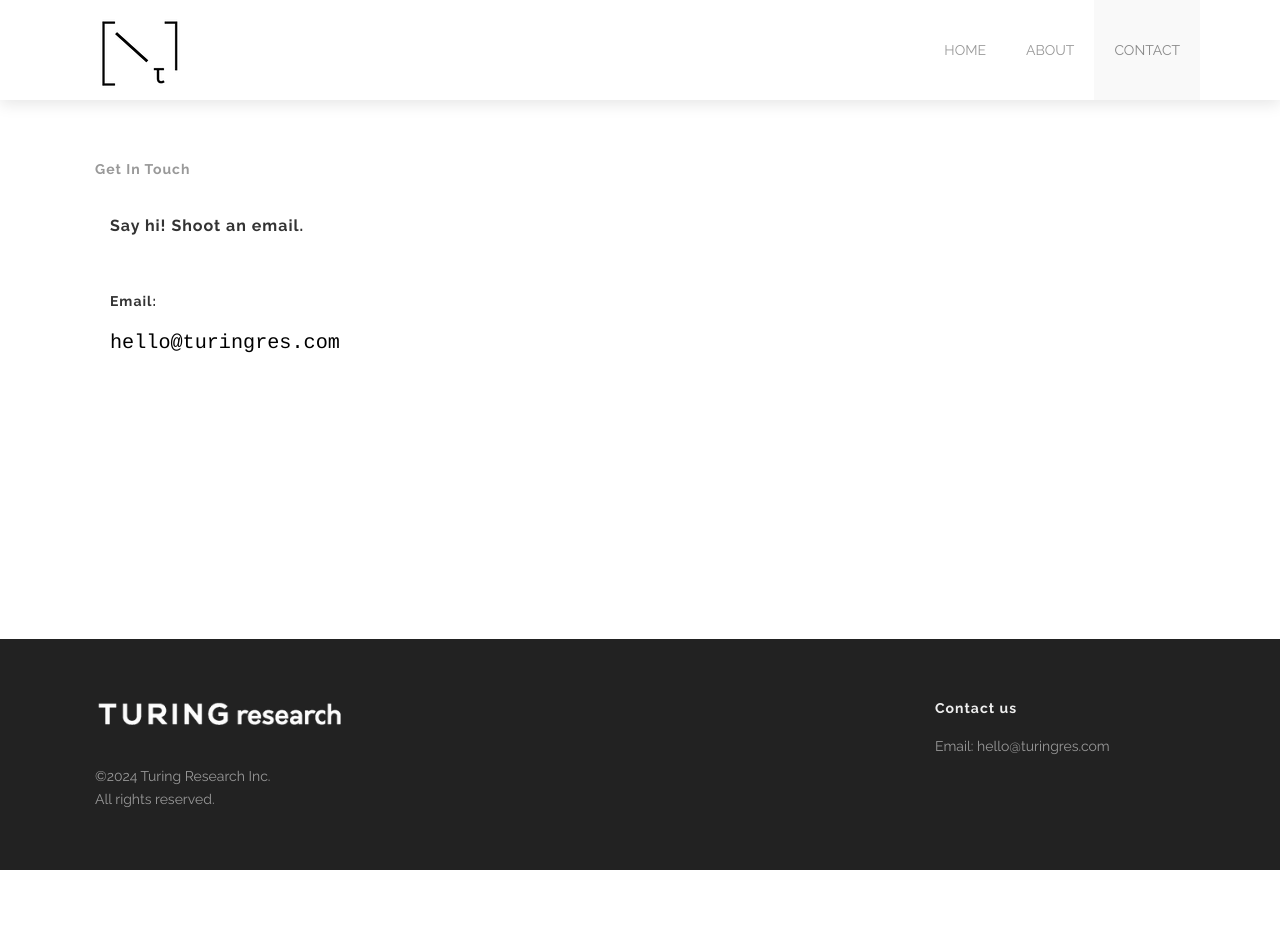
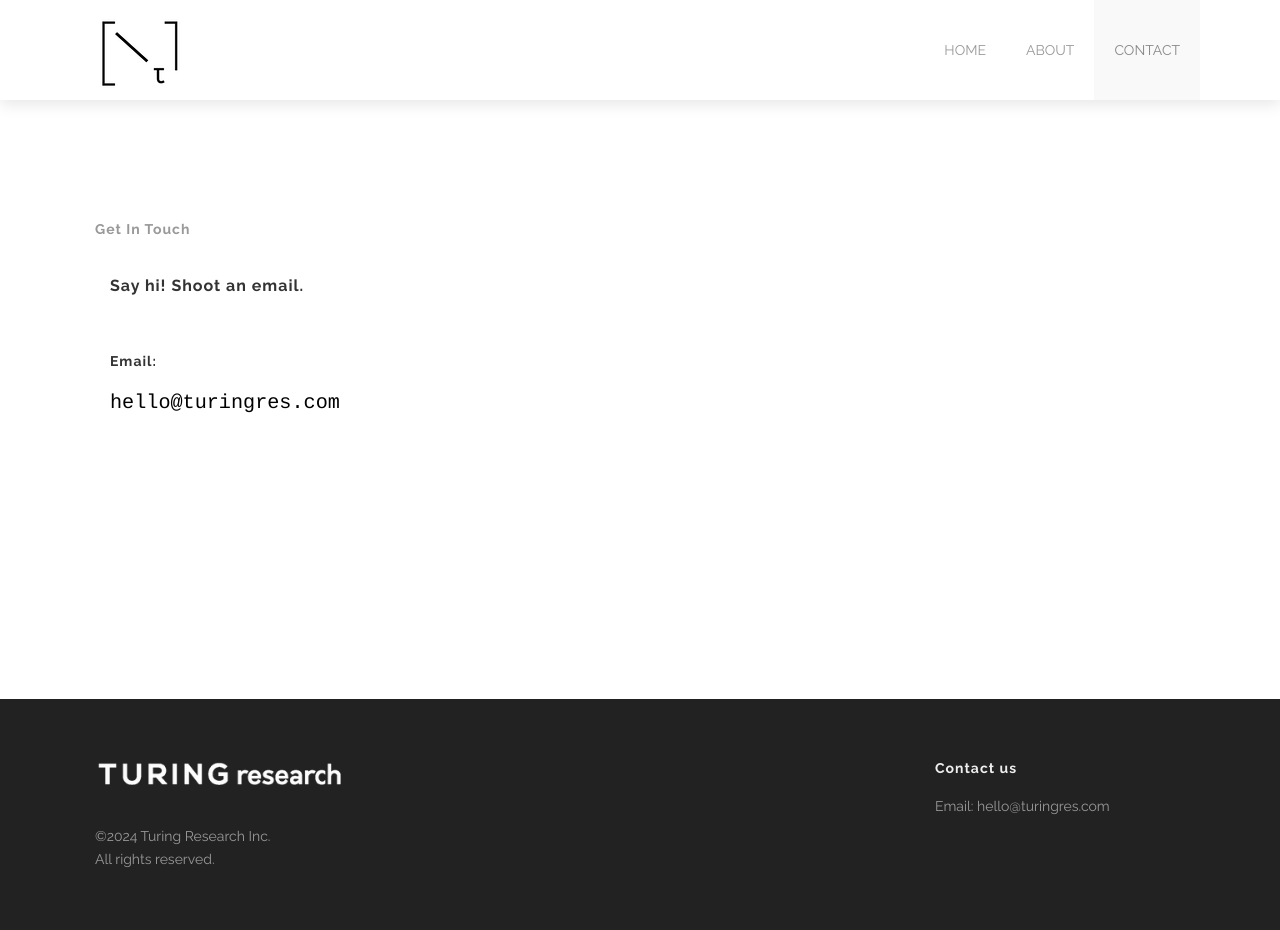
Before and after one commit to turingres/turingres.github.io, a Jekyll site: the page built from contact.html, in a window 1280 px wide. Built offline with Jekyll 4.4.1, drawn with Linux system fonts in a browser that asks for light colours; before the commit the page ends 900 px from its top, so only the background shows below that.

Commit message:
about updated

```diff
--- a/css/style.css
+++ b/css/style.css
@@ -60,8 +60,7 @@ hr {
 }
 
 .full {
-  /* padding: 80px 0 0; */
-  padding: 20px 0 0;
+  padding: 80px 0 0;
   background-size: cover;
   background-position: 50% 50%;
 }
```
